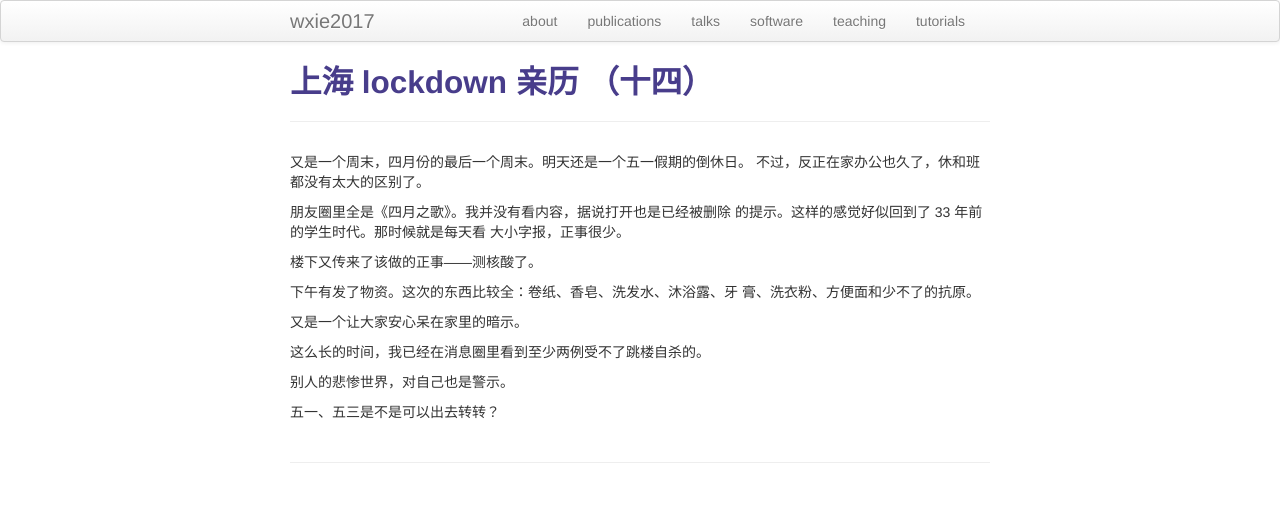
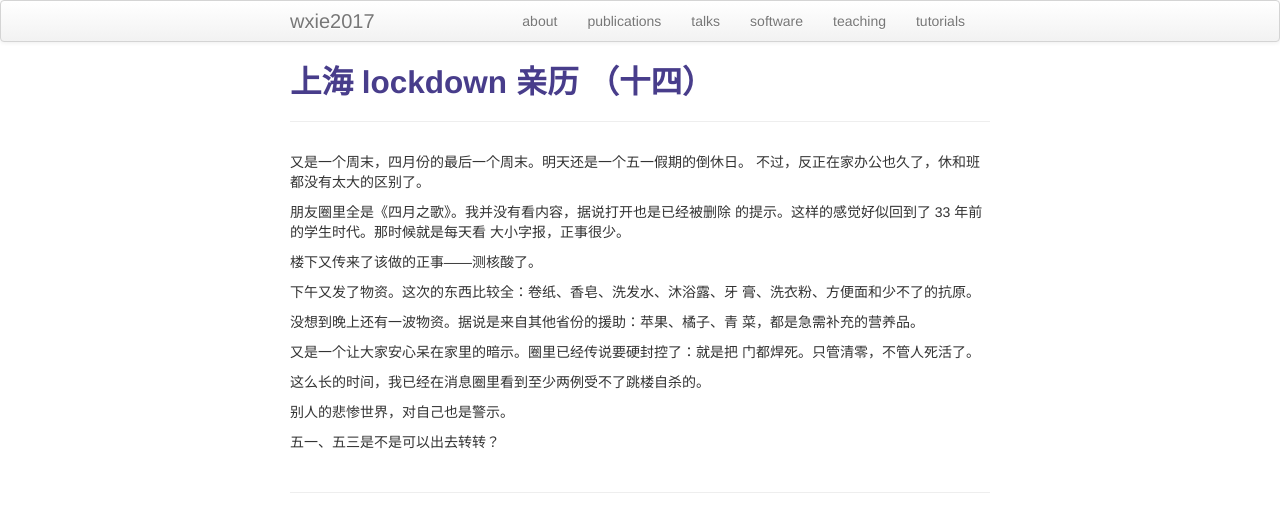
Before and after one commit to wxie2017/wxie2017.github.io, a Jekyll site: the page built from pages/article/上海-lockdown-亲历-14.md, in a window 1280 px wide. Shown: the top 532 px of the page. Built offline with Jekyll 4.4.1, drawn with Linux system fonts in a browser that asks for light colours.

Commit message:
update article: shanghai lockdown 14

```diff
--- a/pages/article/上海-lockdown-亲历-14.md
+++ b/pages/article/上海-lockdown-亲历-14.md
@@ -14,10 +14,14 @@ description: thought on 2022-04-23
 
 楼下又传来了该做的正事——测核酸了。
 
-下午有发了物资。这次的东西比较全：卷纸、香皂、洗发水、沐浴露、牙
+下午又发了物资。这次的东西比较全：卷纸、香皂、洗发水、沐浴露、牙
 膏、洗衣粉、方便面和少不了的抗原。
 
-又是一个让大家安心呆在家里的暗示。
+没想到晚上还有一波物资。据说是来自其他省份的援助：苹果、橘子、青
+菜，都是急需补充的营养品。
+
+又是一个让大家安心呆在家里的暗示。圈里已经传说要硬封控了：就是把
+门都焊死。只管清零，不管人死活了。
 
 这么长的时间，我已经在消息圈里看到至少两例受不了跳楼自杀的。
 
```
